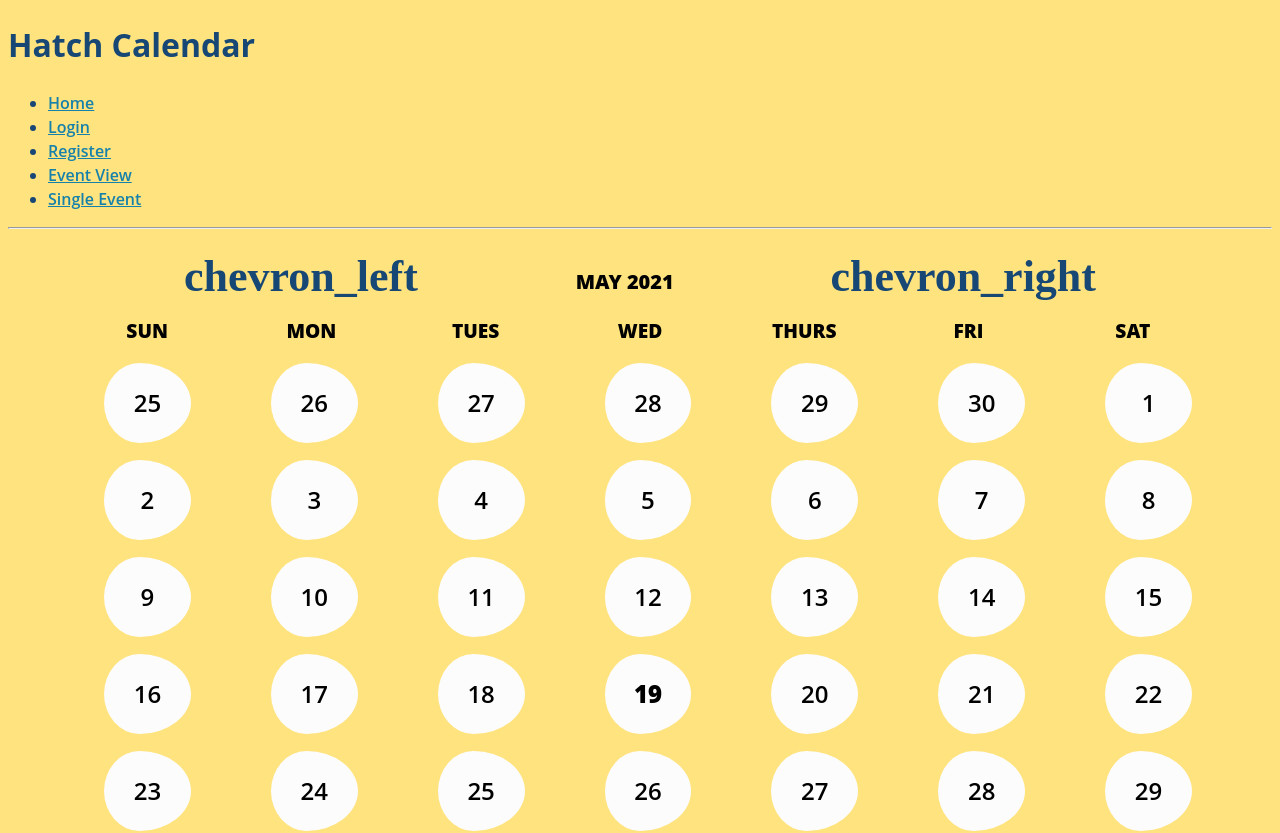
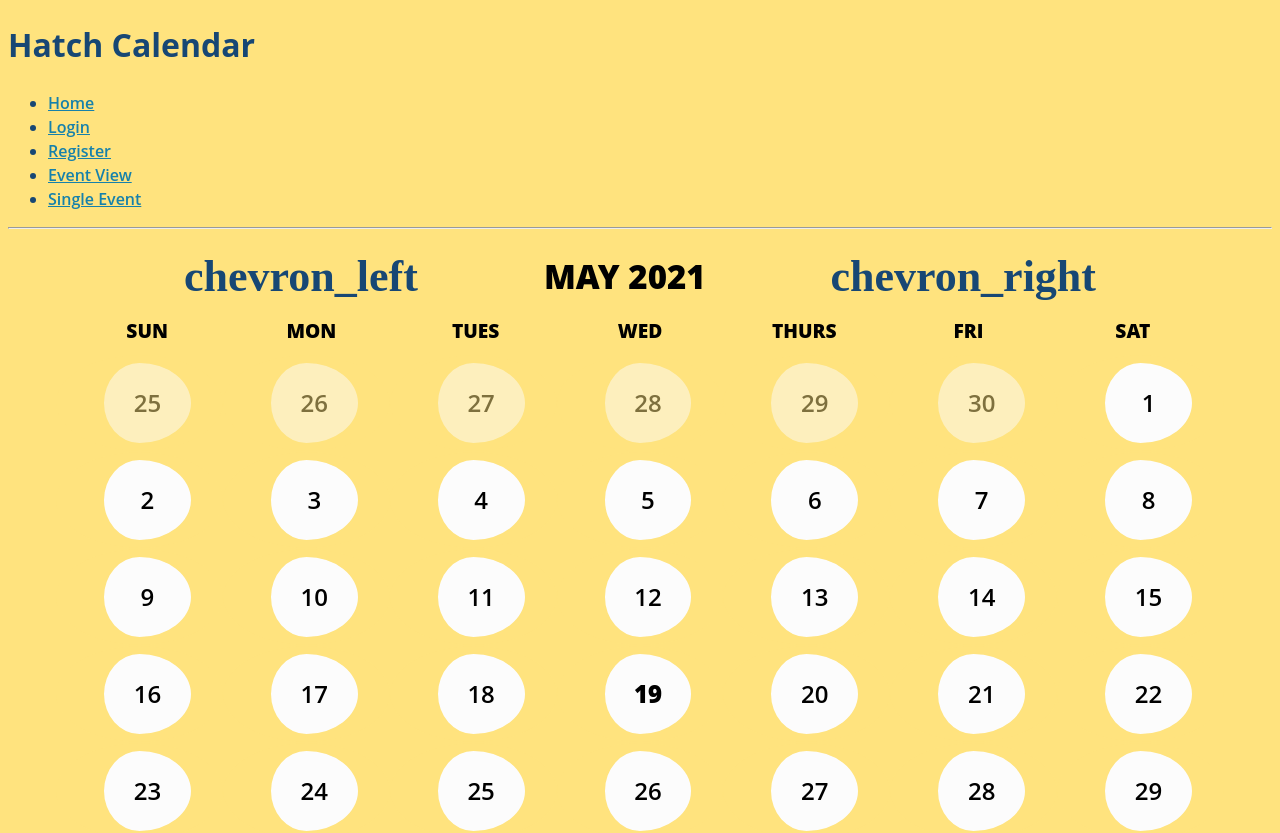
Before and after one commit to sanjitdp/hatch-calendar, a React (Create React App) app in the folder client/: page /eventView in a window 1280 px wide. Shown: the top 833 px of the page. Built offline with nearby package versions, Linux system fonts and the light colour scheme.

Commit message:
bug fixes: calendar month size, formatting changes

```diff
--- a/client/src/Components/Calendar.css
+++ b/client/src/Components/Calendar.css
@@ -121,8 +121,8 @@
 }
 
 .calendar .body .notInMonth {
-  color: var(--text-color-light);
   pointer-events: none;
+  opacity: 0.5;
 }
 
 .calendar .body .col {
--- a/client/src/Components/Calendar.js
+++ b/client/src/Components/Calendar.js
@@ -23,7 +23,7 @@
             </div>
         </div>
         <div className="col col-center">
-          <span>{dateFns.format(this.state.currentMonth, dateFormat)}</span>
+          <span style={{ "font-size": "0.75em" }}>{dateFns.format(this.state.currentMonth, dateFormat)}</span>
         </div>
         <div className="col col-end" onClick={this.nextMonth}>
           <div className="icon">chevron_right</div>
@@ -88,10 +88,6 @@
   }
 
   onDateClick = day => {
-    this.setState({
-      selectedDate: day
-    });
-
     console.log(format(day, 'MM/dd/yyyy'));
 
     this.state.passDate(format(day, 'MM/dd/yyyy'));
```
